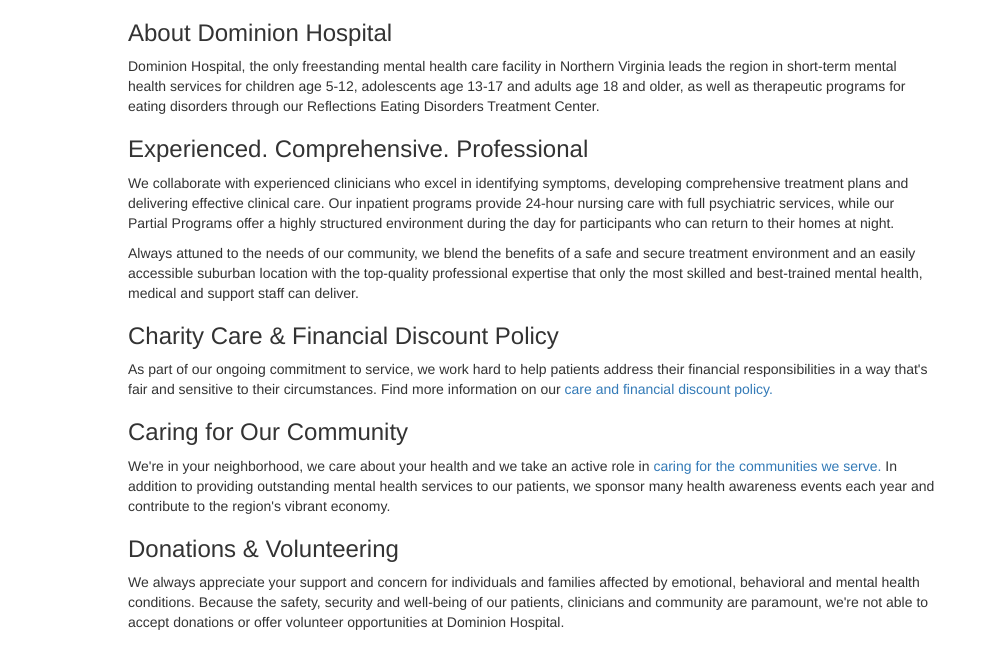
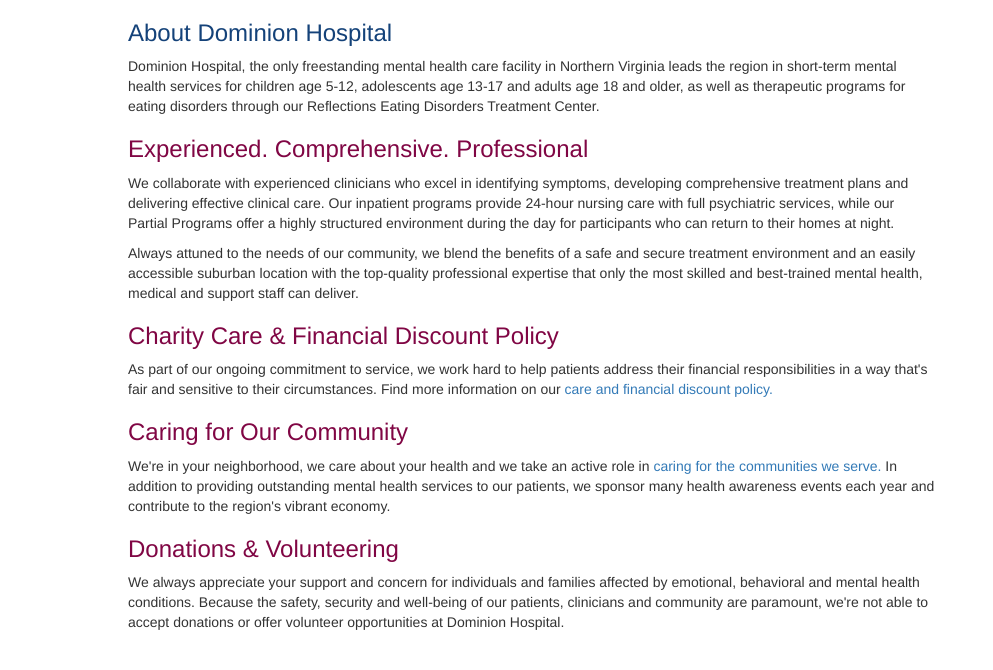
Before and after one commit to thatknitter/HCAcodeTest, a plain HTML site: page index.html in a window 1280 px wide. Shown: the full height of the page, 0-993 px from the left. Drawn offline with Linux system fonts and the light colour scheme.

Commit message:
finished

```diff
--- a/styles/main.css
+++ b/styles/main.css
@@ -37,3 +37,11 @@
   margin-left: auto;
   margin-right: auto;
 }
+
+.main-content h3 {
+  color: #800644;
+}
+
+h3.h3head {
+  color: #144279;
+}
```
